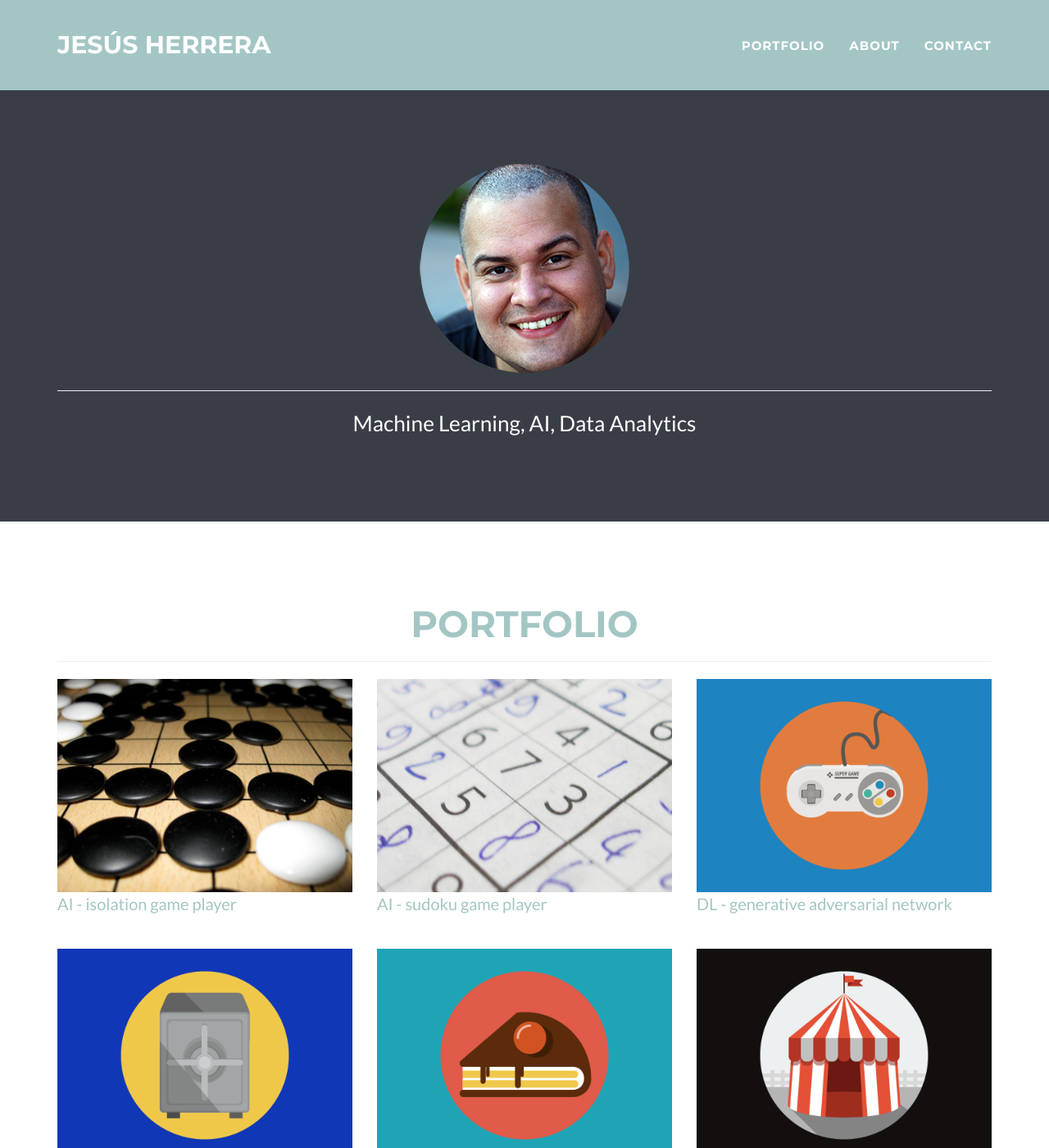
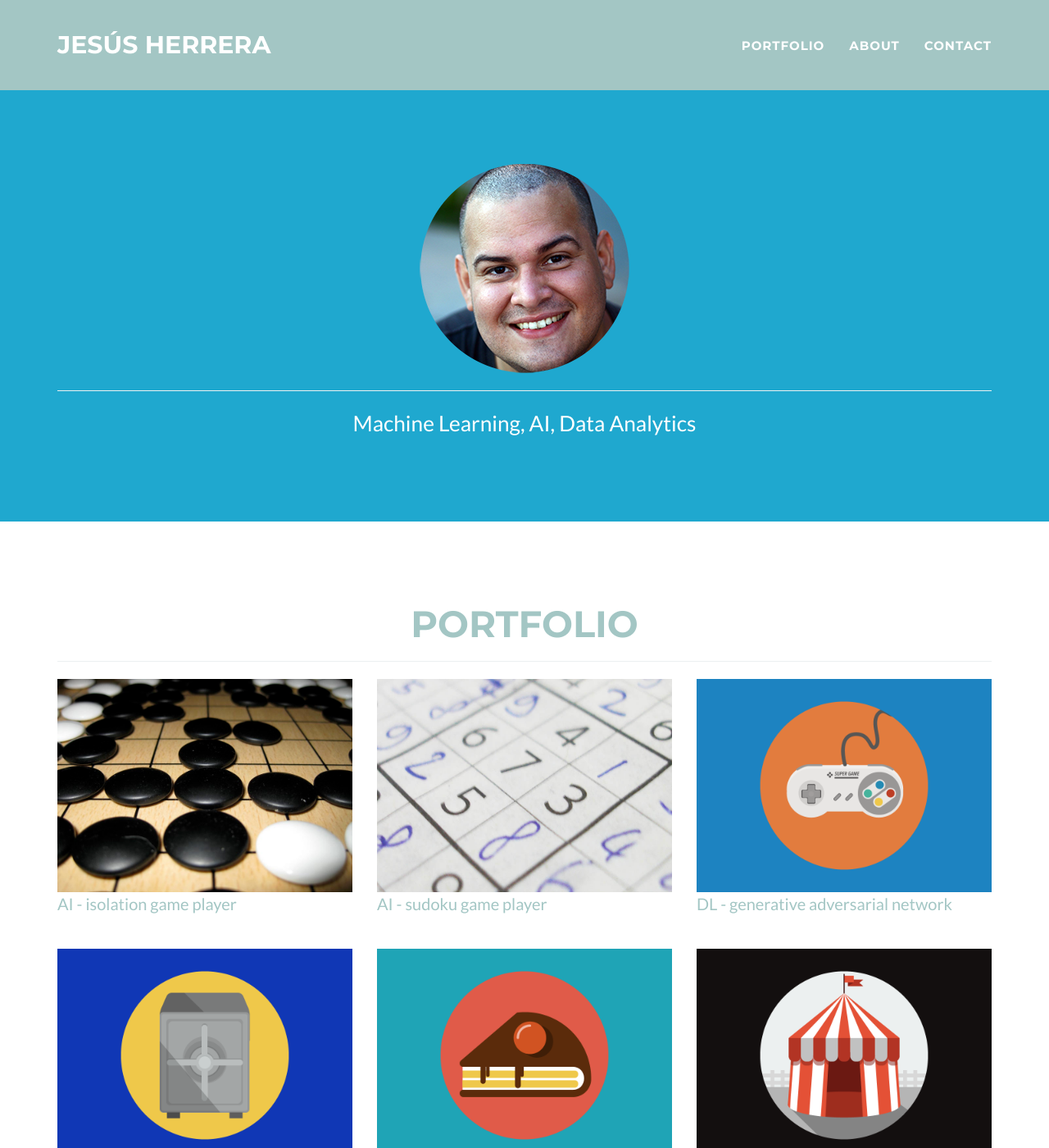
Before and after one commit to chuyh/chuyh.github.io, a Jekyll site: the page built from index.html, in a window 1280 px wide and 1400 px high. Shown: the whole window at 82% size. Built offline with Jekyll 4.4.1, drawn with Linux system fonts in a browser that asks for light colours.

Commit message:
color
color

```diff
--- a/_config.yml
+++ b/_config.yml
@@ -25,7 +25,7 @@ disqus_shortname: myshortname
 
 # Color settings (hex-codes without the leading hash-tag)
 color:
-  primary: 393E46 #80B3FF
+  primary: 1FA8CF #80B3FF
   primary-rgb: "24,288,156" #"128,179,255"
   secondary: A3C6C4 #FD6E8A
   secondary-dark: 233140 #A2122F
```
